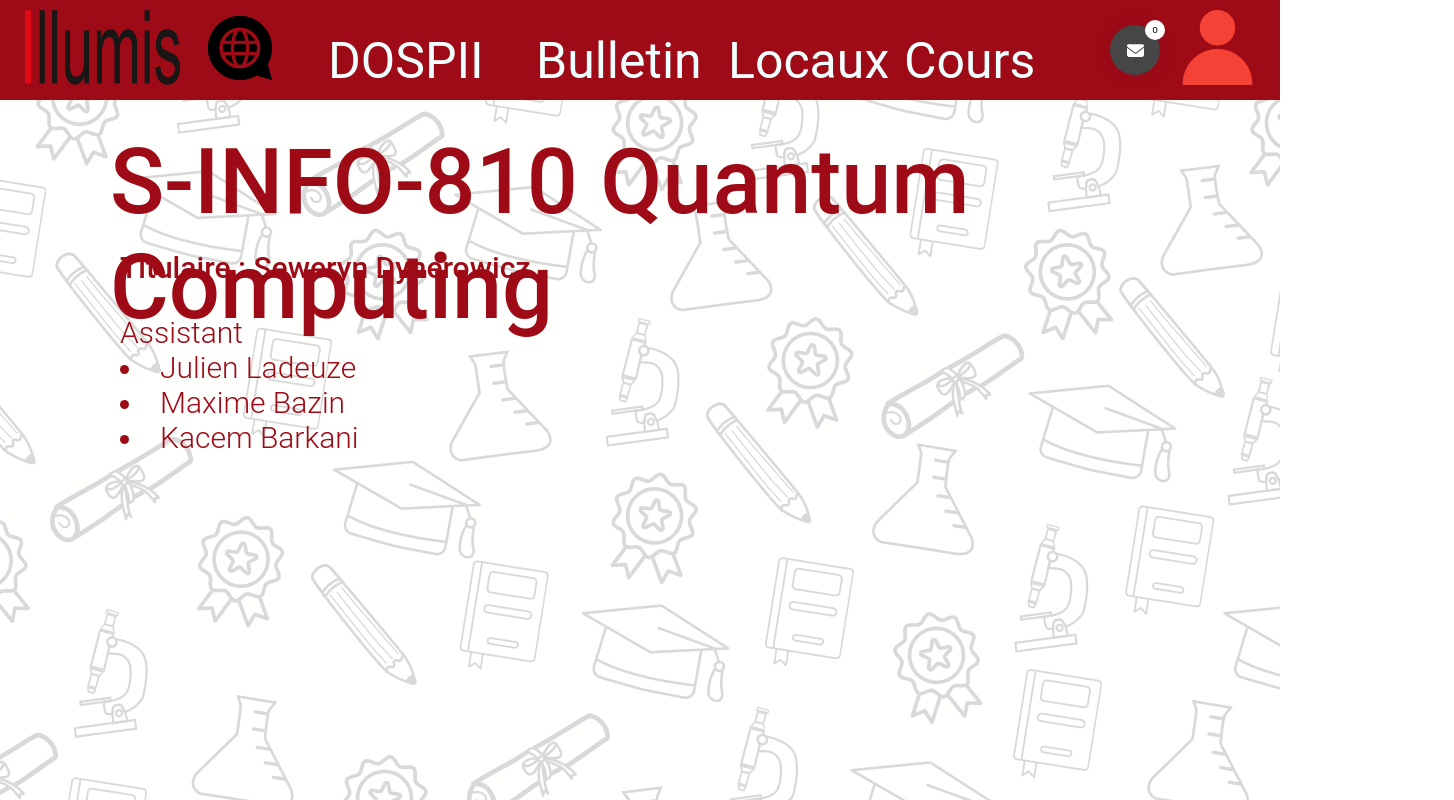
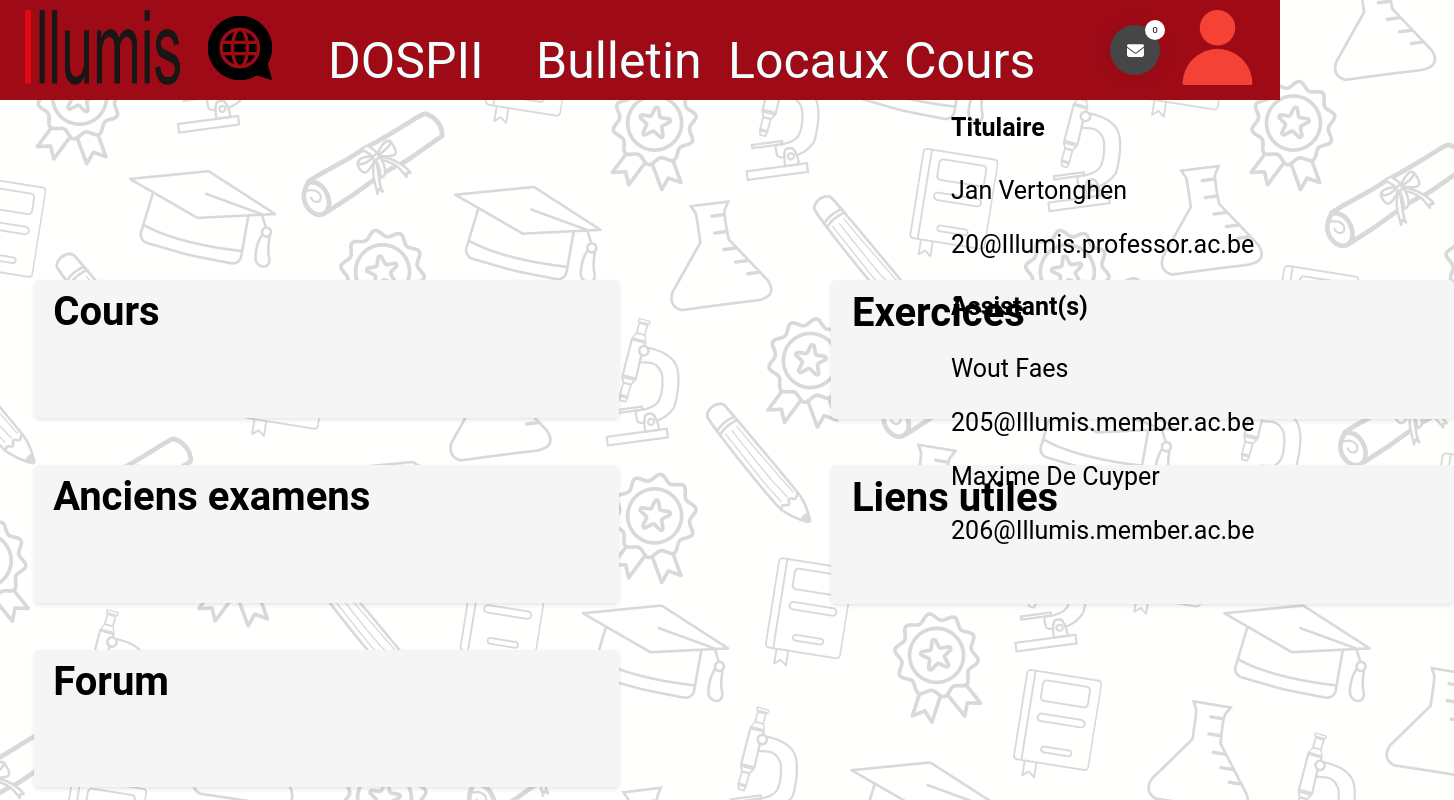
Before and after one commit to koluyantrez/projet-gl, a Vue app in the folder frontend/: page /student/cours in a window 1280 px wide. Shown: the whole page, 1454 px wide, since content can reach past the window. Built offline with nearby package versions, Linux system fonts and the light colour scheme.

Commit message:
missing required param cours when you go to a course page

```diff
--- a/frontend/src/components/everyone/CoursStudent.vue
+++ b/frontend/src/components/everyone/CoursStudent.vue
@@ -1,74 +1,124 @@
 <template>
-    <TopStudent/>
-    <div class="w">
-        <h1>{{name}}</h1> <!--co.code+co.name-->
+  <TopStudent/>
+    <div class="nc"><h1>{{courseName }}</h1></div>
+    <div class="rec">
+        <Cours word="Cours"/>
+        <Cours word="Exercices"/>
+        <Cours word="Anciens examens"/>
+        <Cours word="Liens utiles"/>
+        <Cours word="Forum"/>
     </div>
-    <div class="info">
-        <h2>Titulaire : {{ prof }}</h2> <!--cours.prof-->
-        <h3>Assistant<li v-for="(item, index) in assi" :key="index">{{ item.a }}</li></h3>
-                     <!--<li v-for="co in cours" v-bind:key="co.assistant">{{ co.assistant }}</li>-->
+    <div class="who">
+        <h4>Titulaire</h4>
+        <p>Jan Vertonghen</p>
+        20@Illumis.professor.ac.be
+        <h4>Assistant(s)</h4>
+        <p>Wout Faes</p>
+        205@Illumis.member.ac.be
+        <p>Maxime De Cuyper</p>
+        206@Illumis.member.ac.be
     </div>
 </template>
+
+
 <script>
 import TopStudent from '../../elements/TopStudent.vue';
-//import Cours from '../../model/Cours.java';
-export default{
-    components: {TopStudent},
-    data: () => {
-        return{
-            name: 'S-INFO-810 Quantum Computing',
-            prof: 'Seweryn Dynerowicz',
-            assi: [
-                {a: 'Julien Ladeuze'},
-                {a: 'Maxime Bazin'},
-                {a: 'Kacem Barkani'}
-        ],
-        }
+import Cours from '../../elements/Cours.vue';
+import axios from 'axios';
+import Cookies from 'js-cookie';
+
+
+export default {
+  components: {TopStudent, Cours},
+  name: 'courseSection',
+    computed: {
+      courseName() {
+        return this.$route.params.cours;
+      }
+    },
+    mounted() {
+      console.log('Course Name:', this.$route.params.cours);
+      // Effectuez toute action nécessaire, comme récupérer les détails du cours depuis une API
+    },
+  data() {
+    return {
+      courseName: this.$route.params.cours,
+      studentName: '', // Nom de l'étudiant
+      titu: ''
+    };
+  },
+  mounted() {
+    this.getStudentName();
+  },
+  methods: {
+    getStudentName() {
+      const role = Cookies.get('role');
+      let matricule = '';
+
+      if (role === 'professeur') {
+        matricule = Cookies.get('matriculeProfesseur');
+        axios.get(`http://localhost:1937/teachers/findById?matricule=${matricule}`)
+            .then(response => {
+              const teacher = response.data;
+              this.studentName = teacher.name; // Mettre à jour le nom du professeur
+              console.log(teacher.name);
+            })
+            .catch(error => {
+              console.error(error);
+            });
+      } else if (role === 'student') {
+        matricule = Cookies.get('matriculeStudent');
+        axios.get(`http://localhost:1937/students/findById?matricule=${matricule}`)
+            .then(response => {
+              const student = response.data;
+              this.studentName = student.name; // Mettre à jour le nom de l'étudiant
+              console.log(response.data);
+            })
+            .catch(error => {
+              console.error(error);
+            });
+      }
+    },
+    getCookie(name) {
+      const value = `; ${document.cookie}`;
+      const parts = value.split(`; ${name}=`);
+      if (parts.length === 2) {
+        return parts.pop().split(';').shift();
+      }
+      return null;
     }
-    /* methods:{
-        getAllData(){
-            Cours.getAllData().then((response)=>{this.cours=response.data})
-        }
-        },
-        created(){
-            this.getAllData()
-        } */
+  }
 }
 </script>
 <style scoped>
-.w{
+
+.nc{
     position: absolute;
-    left: 110px;
-    top: 70px;
+    top: 5%;
+    left: 2%;
+    font-size: 50px;
+    font-family: Roboto,sans-serif;
+    color: #9F0924;
+
 }
 
-.info{
-    position: absolute;
-    left: 120px;
-    top: 225px;
-    color: rgb(158, 11, 23);
-    font-family: Roboto,sans-serif;
-    font-size: 43px;
+.rec {
+  position: absolute;
+  top: 35%;
+  left: 2%;
+  display: grid;
+  grid-template-columns: repeat(2, 1fr); /* Trois colonnes de largeur égale */
+  column-gap: 100%; /* Espacement uniforme entre les éléments */
+  row-gap: 30%;
+}
+
+.who{
+  position: absolute;
+  top: 10%;
+  right: 2%;
+  color: black;
+  font-size: 25px;
+  font-family: Roboto,sans-serif;
 }
 
 </style>
-<style>
-h1{
-    color: rgb(158, 11, 23);
-    font-family: Roboto,sans-serif;
-    font-weight: 450;
-    font-size: 90px;
-}
-h2{
-    color: rgb(158, 11, 23);
-    font-family: Roboto,sans-serif;
-    font-weight: 450;
-    font-size: 30px;
-}
-h3{
-    color: rgb(158, 11, 23);
-    font-family: Roboto,sans-serif;
-    font-weight: 300;
-    font-size: 30px;
-}
-</style>
--- a/frontend/src/components/everyone/HomeStudent.vue
+++ b/frontend/src/components/everyone/HomeStudent.vue
@@ -68,8 +68,14 @@ export default {
 
     goToProfil() {
       const email = Cookies.get('email');
+    },
 
-    }
+    handleShowDetails(word) {
+        console.log('Show details for:', word);
+        // Ici, vous pouvez gérer la logique pour afficher les détails du cours
+        this.$router.push({ name: 'courseSection', params: { courseName: item } });
+    },
+
   },
 
   created() {
--- /dev/null
+++ b/frontend/src/elements/Cours.vue
@@ -0,0 +1,43 @@
+<template>
+<div class="course-section course-section-hover">
+    <h2>{{word}}</h2>
+</div>
+</template>
+<script>
+export default{
+    props: ['word']
+}
+</script>
+<style scoped>
+
+
+
+.course-section {
+  background-color: whitesmoke;
+  border-radius: 5px;
+  box-shadow: 0 2px 4px rgba(0, 0, 0, 0.1);
+  padding: 5%;
+  transition: transform 0.3s;
+  width: 350%;
+  height: 125%;
+  margin-left: 5%;
+  margin-right: 2%;
+
+}
+
+.course-section h2 {
+  margin-top: 0;
+  margin-left: 2%;
+  font-size: 40px;
+  font-family: Roboto,sans-seriff;
+  color: black;
+}
+
+.course-section-hover {
+  cursor: pointer;
+}
+
+.course-section-hover:hover {
+  transform: scale(1.05);
+}
+</style>
--- a/frontend/src/elements/ItemCours.vue
+++ b/frontend/src/elements/ItemCours.vue
@@ -2,7 +2,7 @@
   <center>
     <div>
       <router-link :to="{ name: 'courseSection', params: { cours: word } }">
-        <button class="button">{{ word }}</button>
+        <button class="button" @click="redirectToSection()">{{ word }}</button>
       </router-link>
       <!-- Ajouter une condition pour afficher le bouton de suppression uniquement si le rôle est "professeur" -->
       <button v-if="isProfessorRole()" class="delete-button" @click="showDeleteConfirmation">Supprimer</button>
```
